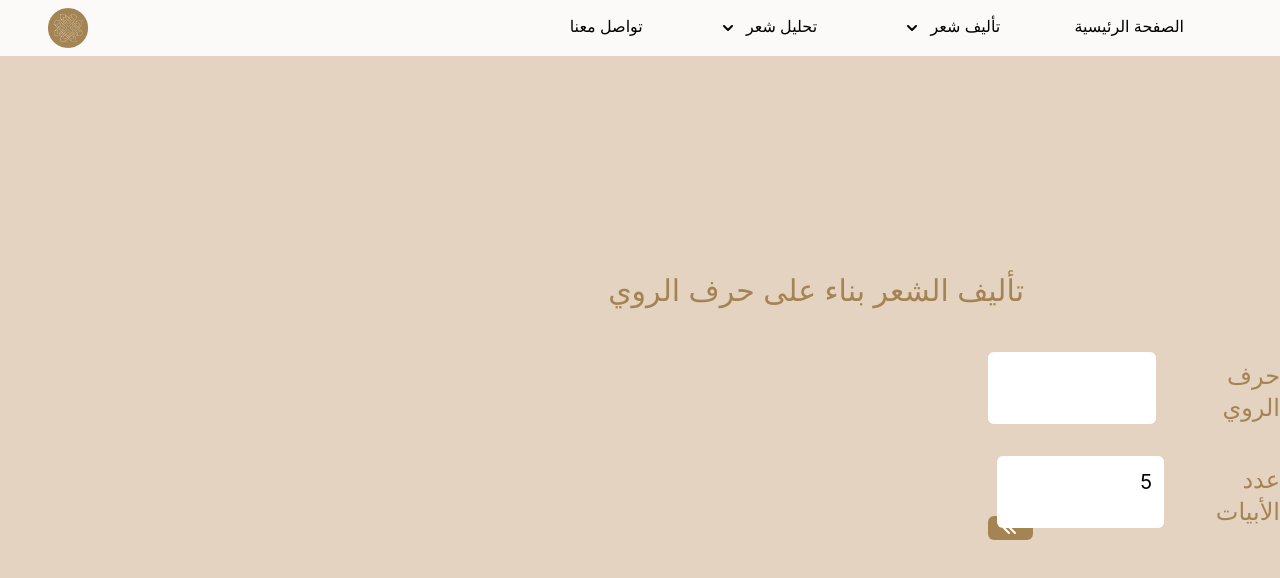
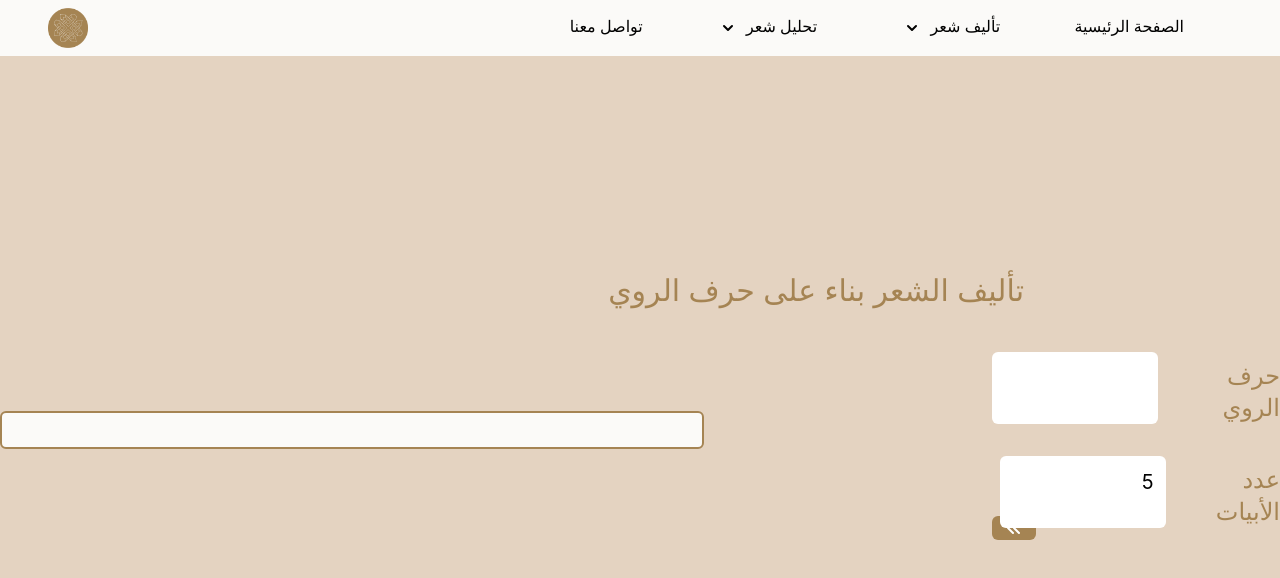
Before and after one commit to wadjih-bencheikh18/arabicthon-front, a React (Create React App) app: page /rawi in a window 1280 px wide. Shown: the top 578 px of the page. Built offline with nearby package versions, Linux system fonts and the light colour scheme.

Commit message:
fix chi3r component

```diff
--- a/src/components/Functional/Analyse.jsx
+++ b/src/components/Functional/Analyse.jsx
@@ -43,7 +43,7 @@ export default function Analyse({ activate = [1, 2, 3, 4] }) {
     activate.includes(3);
   return (
     <div className="bg-[#E4D3C1] pt-16 flex flex-col w-[100%] items-center min-h-screen">
-      <div className=" grid  w-full ">
+      <div className="grid w-full">
         <div className="col-start-2 row-start-1 flex flex-col mr-4 gap-5 items-end ">
           <InputResult
             className="text-center"
--- a/src/components/Functional/Chiir.jsx
+++ b/src/components/Functional/Chiir.jsx
@@ -1,6 +1,6 @@
-import {  useMemo } from "react";
+import { useMemo } from "react";
 
-export default function Chiir({result}){
+export default function Chiir({ result }) {
   const [sdr, ajz] = useMemo(() => {
     const sdr = [];
     const ajz = [];
@@ -14,7 +14,8 @@ export default function Chiir({result}){
   }, [result]);
 
   return (
-      <table className="w-[700px] text-xl">
+    <div className="py-4 bg-[#FBFAF8] rounded-md border-2 border-[#A58453]">
+      <table className="w-[700px] text-xl text-center min-w-20">
         <tbody>
           {sdr.map((sdr, i) => (
             <tr key={i}>
@@ -24,5 +25,6 @@ export default function Chiir({result}){
           ))}
         </tbody>
       </table>
+    </div>
   );
 }
```
Lines whose indentation alone changed are shown as unchanged.
